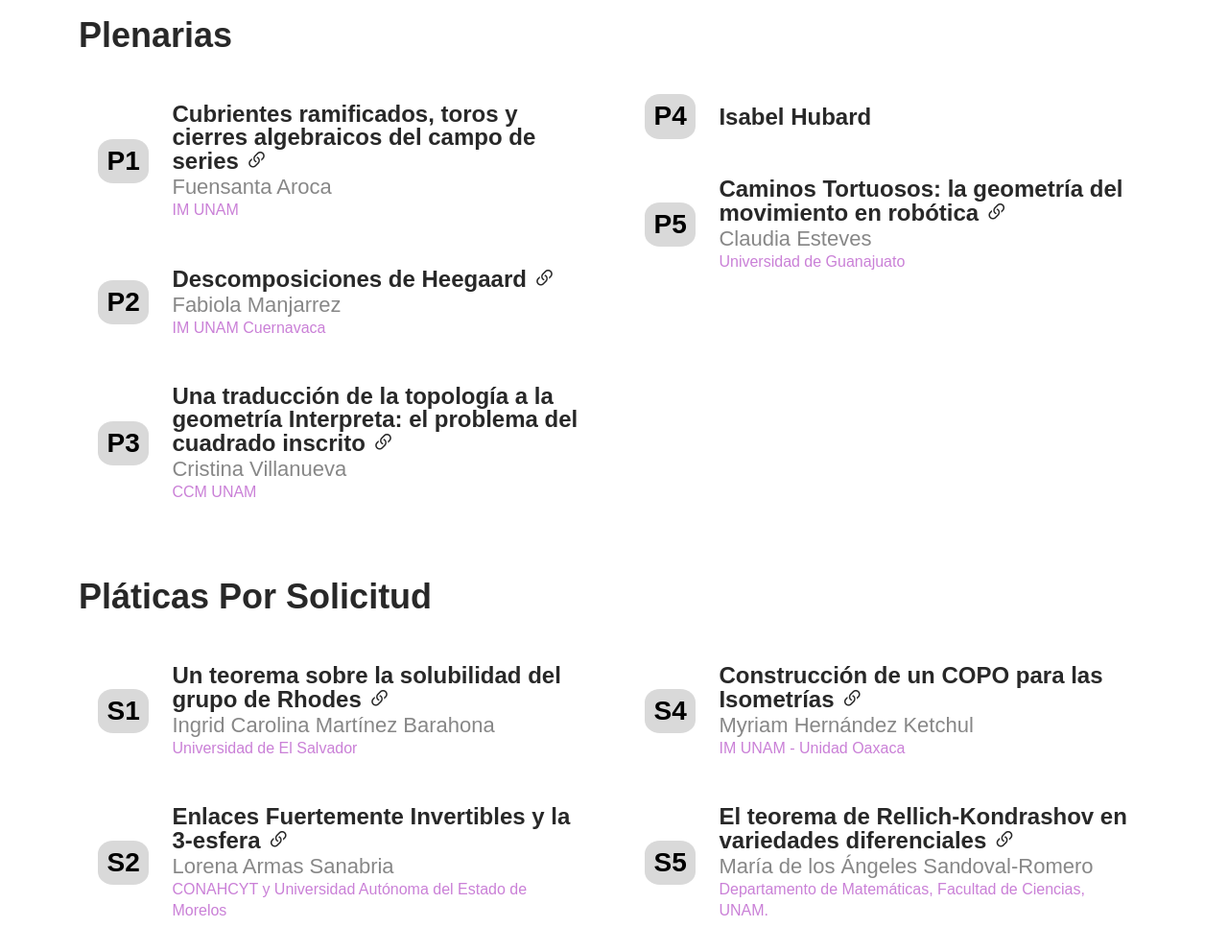
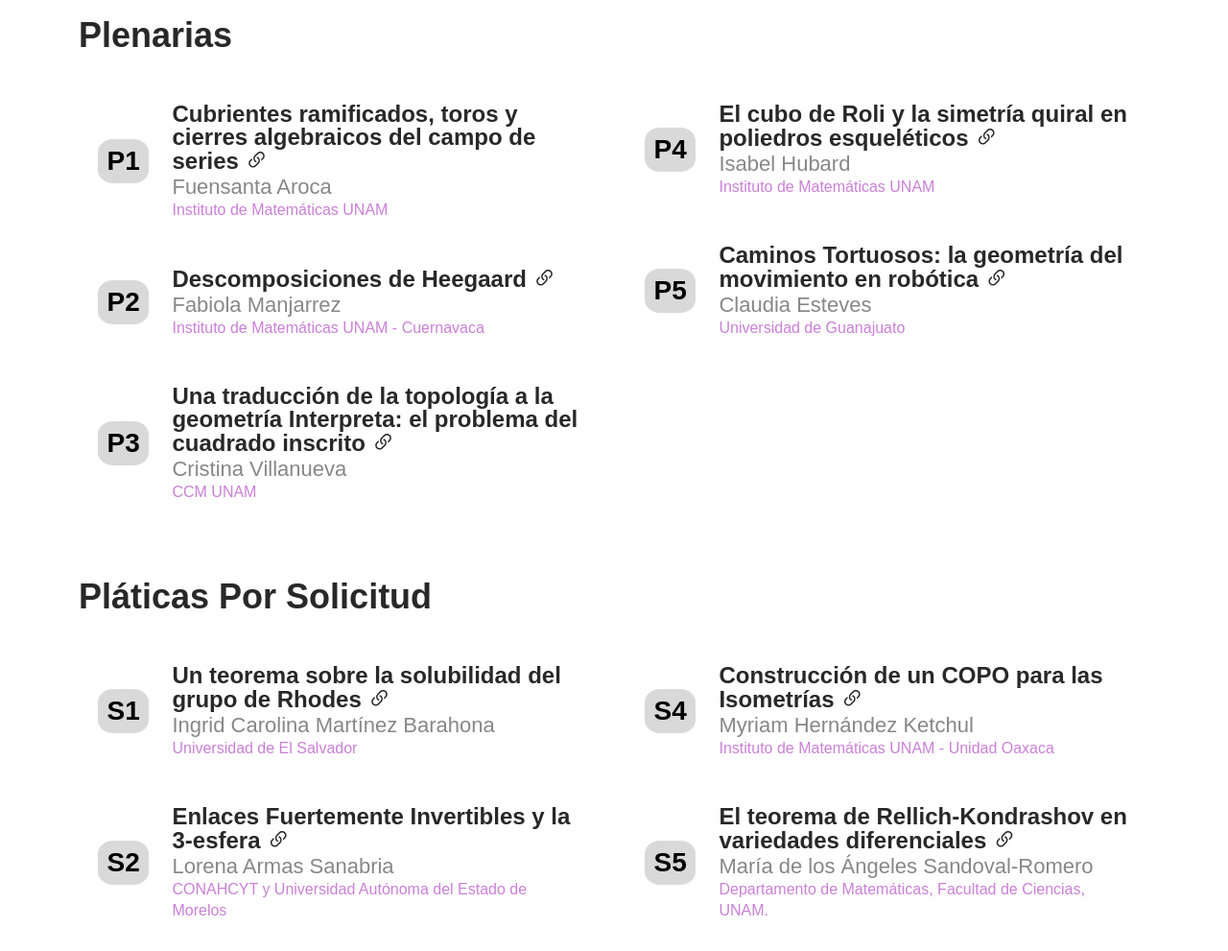
Before and after one commit to miguel-mx/encuentro-mujeres-topolog-a, a plain HTML site: page index.html in a window 1280 px wide. Shown: the part 1760-2751 px from the top of the page at 96% size. Drawn offline with nearby package versions, Linux system fonts and the light colour scheme; a web font is replaced by a local one.

Commit message:
Title Hubard

```diff
--- a/index.html
+++ b/index.html
@@ -134,7 +134,7 @@
                     <div class="talk">
                         <div class="title">Cubrientes ramificados, toros y cierres algebraicos del campo de series <i class="bi bi-link-45deg"></i></div>
                         <div class="d-flex flex-column">
-                            <div class="professor">Fuensanta Aroca</div><div class="university">IM UNAM</div>
+                            <div class="professor">Fuensanta Aroca</div><div class="university">Instituto de Matemáticas UNAM</div>
                         </div>
                     </div>
                 </div>
@@ -143,7 +143,7 @@
                     <div class="talk">
                         <div class="title">Descomposiciones de Heegaard <i class="bi bi-link-45deg"></i></div>
                         <div class="d-flex flex-column">
-                            <div class="professor">Fabiola Manjarrez</div><div class="university">IM UNAM Cuernavaca</div>
+                            <div class="professor">Fabiola Manjarrez</div><div class="university">Instituto de Matemáticas UNAM - Cuernavaca</div>
                         </div>
 
                     </div>
@@ -162,7 +162,10 @@
                 <div class="d-flex align-items-center curso" data-bs-toggle="modal" data-bs-target="#hubardModal">
                     <div class="justify-content-start"><span class="yellow-circle"><span class="code">P4</span></span></div>
                     <div class="talk">
-                        <div class="title"> Isabel Hubard</div>
+                        <div class="title">El cubo de Roli y la simetría quiral en poliedros esqueléticos <i class="bi bi-link-45deg"></i></div>
+                        <div class="d-flex flex-column">
+                            <div class="professor">Isabel Hubard</div><div class="university">Instituto de Matemáticas UNAM</div>
+                        </div>
                     </div>
                 </div>
                 <div class="d-flex align-items-center curso" data-bs-toggle="modal" data-bs-target="#estevesModal">
@@ -299,7 +302,7 @@
                     <div class="talk">
                         <div class="title">Construcción de un COPO para las Isometrías <i class="bi bi-link-45deg"></i></div>
                         <div class="d-flex flex-column">
-                            <div class="professor">Myriam Hernández Ketchul </div><div class="university">IM UNAM - Unidad Oaxaca</div>
+                            <div class="professor">Myriam Hernández Ketchul </div><div class="university">Instituto de Matemáticas UNAM - Unidad Oaxaca</div>
                         </div>
                     </div>
                 </div>
```
